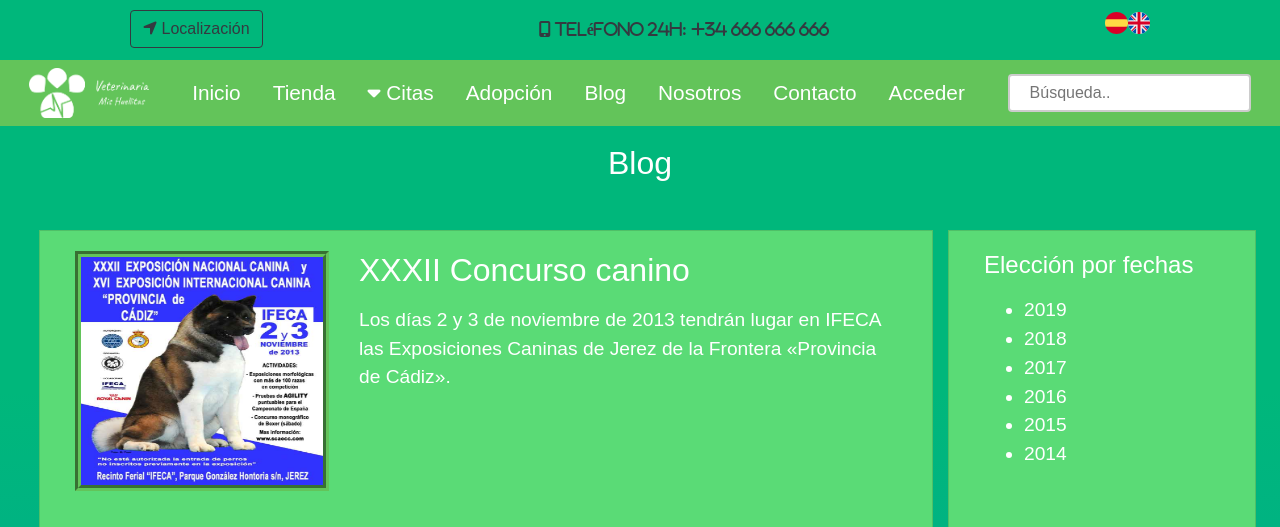
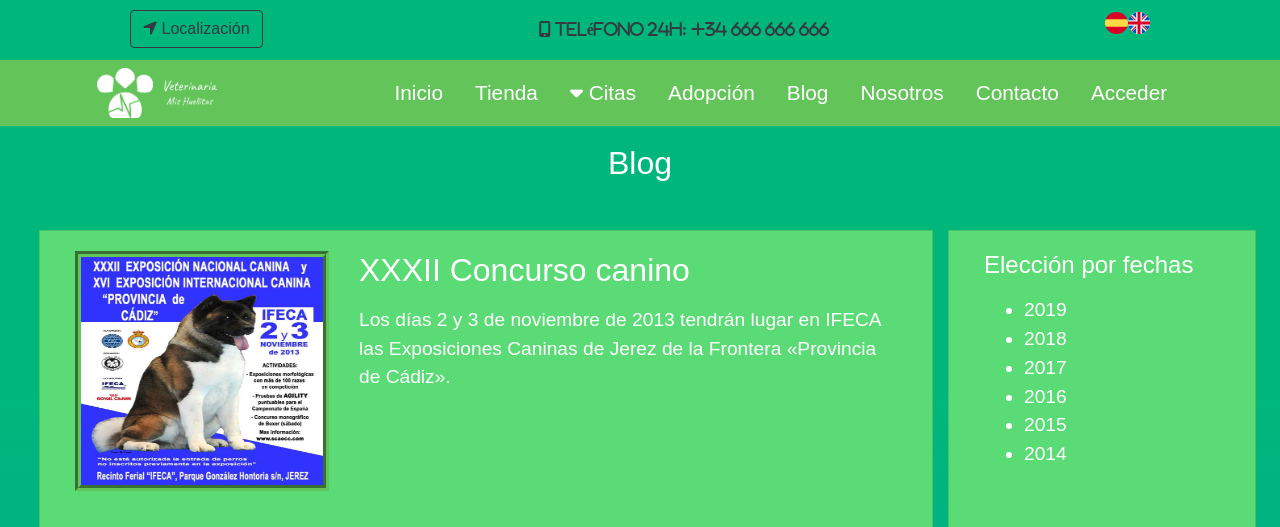
Before and after one commit to manu-lopez/web_veterinaria, a PHP site: page /blog.php in a window 1280 px wide. Shown: the top 527 px of the page. Run offline with PHP 8.4, Linux system fonts and the light colour scheme; some libraries are stand-ins or nearby versions; some web fonts are replaced.

Commit message:
Quita busqueda

```diff
--- a/component/navbar.php
+++ b/component/navbar.php
@@ -72,7 +72,7 @@
         </ul>
       </div>
 
-      <input id="campoBusqueda" type="text" name="search" placeholder="Búsqueda..">
+      <!-- <input id="campoBusqueda" type="text" name="search" placeholder="Búsqueda.."> -->
 
     </nav>
   </div>
```
